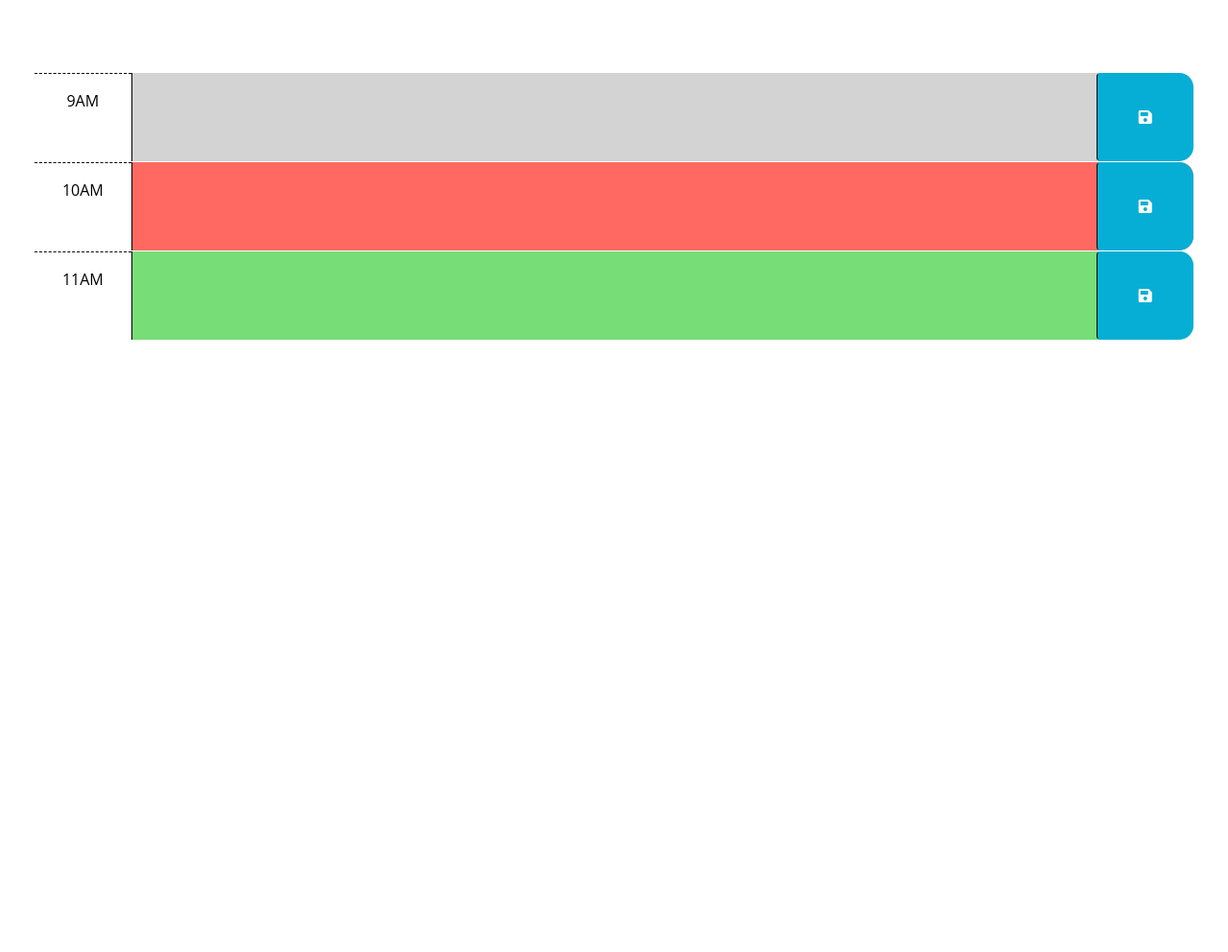
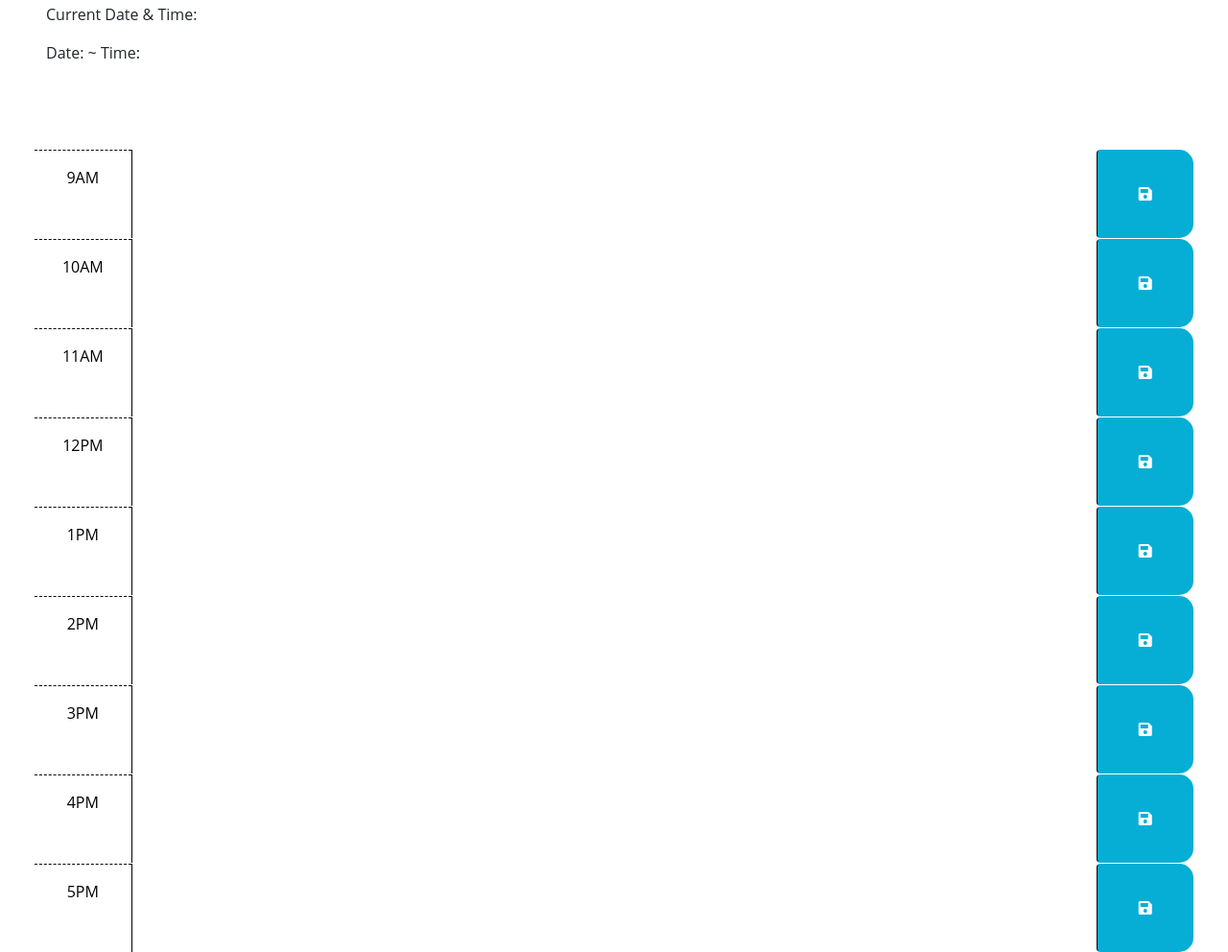
Before and after one commit to Allicris/work-day-calendar, a plain HTML site: page Develop/index.html in a window 1280 px wide. Shown: the part 176-1168 px from the top of the page at 96% size. Before the commit the page ends 800 px from the top, so only its background shows below. Drawn offline with nearby package versions, Linux system fonts and the light colour scheme.

Commit message:
added header and time slots

```diff
--- a/Develop/index.html
+++ b/Develop/index.html
@@ -29,6 +29,8 @@
       <h1 class="display-3">Work Day Scheduler</h1>
       <p class="lead">A simple calendar app for scheduling your work day</p>
       <p id="currentDay" class="lead"></p>
+      <p>Current Date & Time:</p>
+      <p>Date: <span id="date"></span> ~ Time: <span id="time"></span></p>
     </header>
     <div class="container-fluid px-5">
       <!-- Use class for "past", "present", and "future" to apply styles to the
@@ -42,7 +44,7 @@
         -->
 
       <!-- Example of a past time block. The "past" class adds a gray background color. -->
-      <div id="hour-9" class="row time-block past">
+      <div id="hour-9" class="row time-block">
         <div class="col-2 col-md-1 hour text-center py-3">9AM</div>
         <textarea class="col-8 col-md-10 description" rows="3"> </textarea>
         <button class="btn saveBtn col-2 col-md-1" aria-label="save">
@@ -51,7 +53,7 @@
       </div>
 
       <!-- Example of a present time block. The "present" class adds a red background color. -->
-      <div id="hour-10" class="row time-block present">
+      <div id="hour-10" class="row time-block">
         <div class="col-2 col-md-1 hour text-center py-3">10AM</div>
         <textarea class="col-8 col-md-10 description" rows="3"> </textarea>
         <button class="btn saveBtn col-2 col-md-1" aria-label="save">
@@ -60,8 +62,56 @@
       </div>
 
       <!-- Example of a future time block. The "future" class adds a green background color. -->
-      <div id="hour-11" class="row time-block future">
+      <div id="hour-11" class="row time-block">
         <div class="col-2 col-md-1 hour text-center py-3">11AM</div>
+        <textarea class="col-8 col-md-10 description" rows="3"> </textarea>
+        <button class="btn saveBtn col-2 col-md-1" aria-label="save">
+          <i class="fas fa-save" aria-hidden="true"></i>
+        </button>
+      </div>
+
+      <div id="hour-11" class="row time-block">
+        <div class="col-2 col-md-1 hour text-center py-3">12PM</div>
+        <textarea class="col-8 col-md-10 description" rows="3"> </textarea>
+        <button class="btn saveBtn col-2 col-md-1" aria-label="save">
+          <i class="fas fa-save" aria-hidden="true"></i>
+        </button>
+      </div>
+
+      <div id="hour-11" class="row time-block">
+        <div class="col-2 col-md-1 hour text-center py-3">1PM</div>
+        <textarea class="col-8 col-md-10 description" rows="3"> </textarea>
+        <button class="btn saveBtn col-2 col-md-1" aria-label="save">
+          <i class="fas fa-save" aria-hidden="true"></i>
+        </button>
+      </div>
+
+      <div id="hour-11" class="row time-block">
+        <div class="col-2 col-md-1 hour text-center py-3">2PM</div>
+        <textarea class="col-8 col-md-10 description" rows="3"> </textarea>
+        <button class="btn saveBtn col-2 col-md-1" aria-label="save">
+          <i class="fas fa-save" aria-hidden="true"></i>
+        </button>
+      </div>
+
+      <div id="hour-11" class="row time-block">
+        <div class="col-2 col-md-1 hour text-center py-3">3PM</div>
+        <textarea class="col-8 col-md-10 description" rows="3"> </textarea>
+        <button class="btn saveBtn col-2 col-md-1" aria-label="save">
+          <i class="fas fa-save" aria-hidden="true"></i>
+        </button>
+      </div>
+
+      <div id="hour-11" class="row time-block">
+        <div class="col-2 col-md-1 hour text-center py-3">4PM</div>
+        <textarea class="col-8 col-md-10 description" rows="3"> </textarea>
+        <button class="btn saveBtn col-2 col-md-1" aria-label="save">
+          <i class="fas fa-save" aria-hidden="true"></i>
+        </button>
+      </div>
+
+      <div id="hour-11" class="row time-block">
+        <div class="col-2 col-md-1 hour text-center py-3">5PM</div>
         <textarea class="col-8 col-md-10 description" rows="3"> </textarea>
         <button class="btn saveBtn col-2 col-md-1" aria-label="save">
           <i class="fas fa-save" aria-hidden="true"></i>
```
Also changed, not shown: 1 other file.
